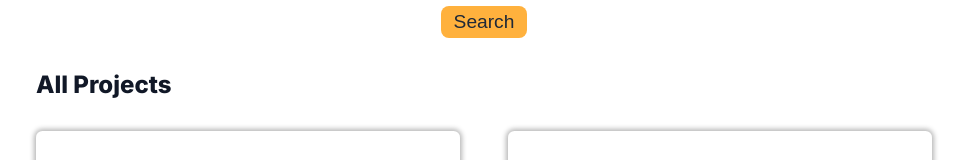
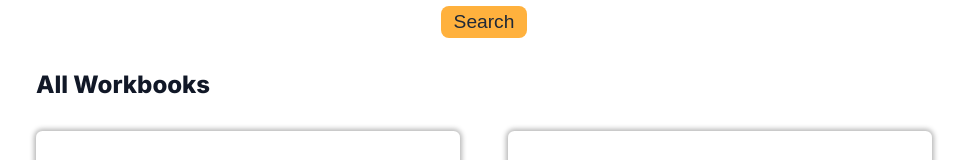
Before and after one commit to xyntechx/NexLiber-v1, a Next.js app: page /library in a window 1280 px wide. Shown: the part 369-529 px from the top of the page, without its empty margins (156-1123 px from the left). Built offline with nearby package versions, Linux system fonts and the light colour scheme.

Commit message:
🔨 Change Projects to Workbooks

```diff
--- a/pages/library.tsx
+++ b/pages/library.tsx
@@ -197,7 +197,7 @@ const Library: NextPage = () => {
                     {notFound && (
                         <p className={styles.alert}>No Workbooks found!</p>
                     )}
-                    <h1 className={styles.label}>All Projects</h1>
+                    <h1 className={styles.label}>All Workbooks</h1>
                     <section className={styles.content}>
                         {Object.keys(projects).map((title) => (
                             <Project
```
